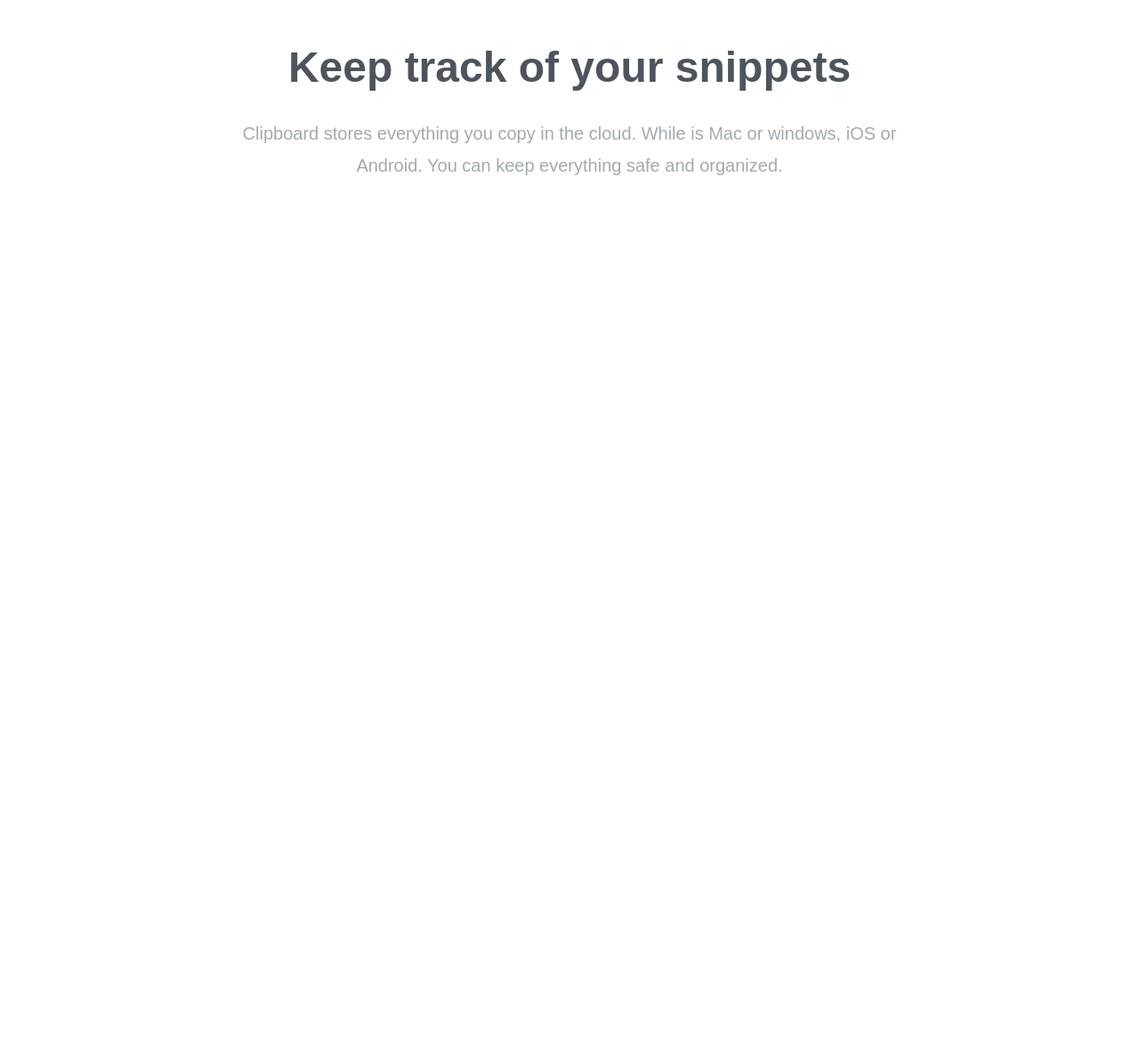
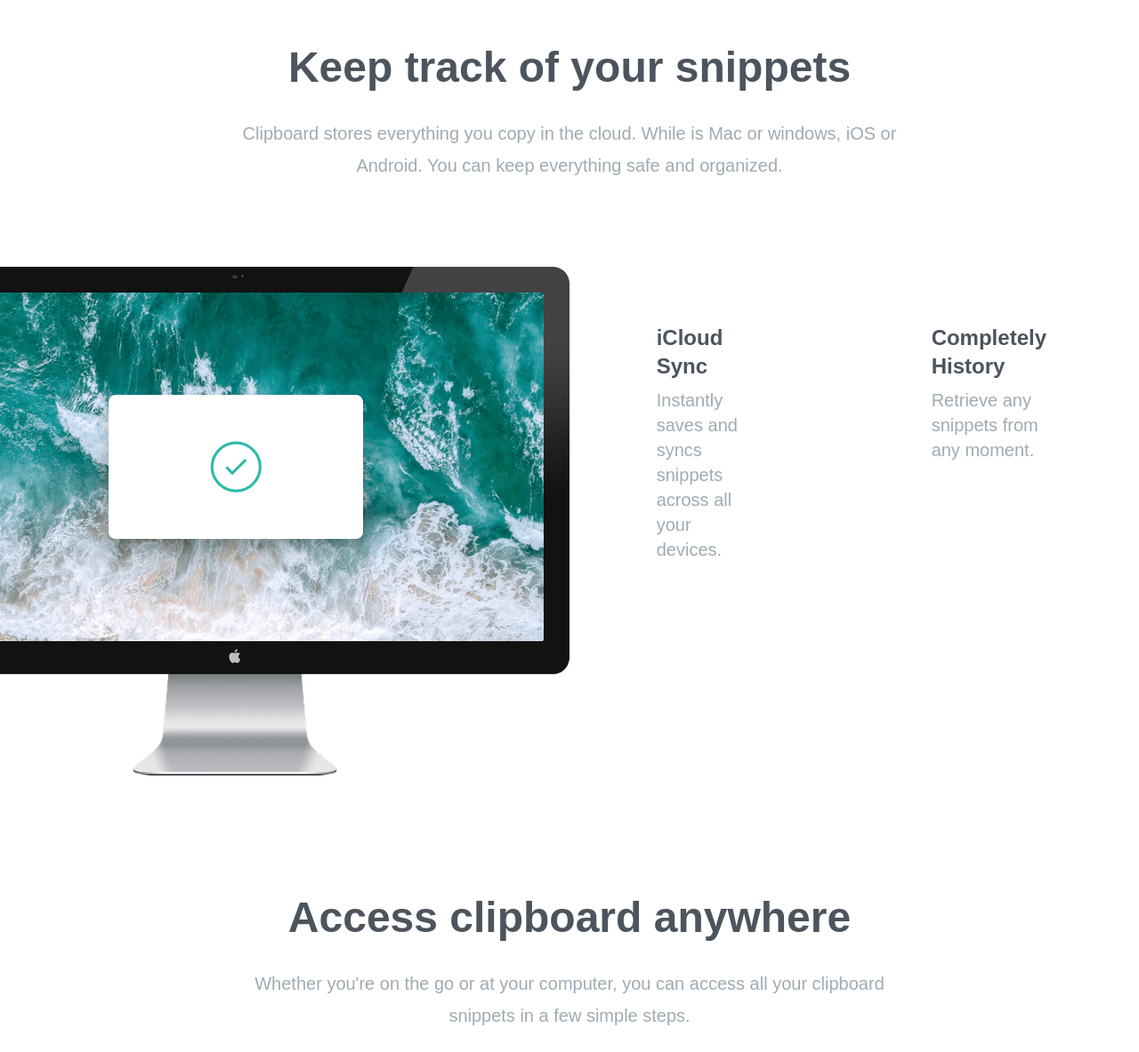
Before and after one commit to Mldamico/tailwind-projects, a website: page clipboard/index.html in a window 1280 px wide. Shown: the part 669-1852 px from the top of the page at 89% size. Before the commit the page ends 969 px from the top, so only its background shows below. Drawn offline with Linux system fonts and the light colour scheme; a web font is replaced by a local one.

Commit message:
Section features and access

```diff
--- a/clipboard/index.html
+++ b/clipboard/index.html
@@ -14,7 +14,7 @@
 
 <body>
   <section id="hero">
-    <div class="section-container  mb-40 px-10 pt-16">
+    <div class="section-container mb-40 pt-16">
       <img class="mx-auto my-16" src="images/logo.svg" alt="Logo Clipboard">
       <h3>The copy lifesaver dream</h3>
       <p class="max-w-3xl mx-auto mb-10 text-2xl text-grayishBlue">
@@ -44,14 +44,58 @@
   </section>
 
   <section id="snippets">
-    <div class="section-container my-20 px-10">
+    <div class="section-container my-20">
       <h3>Keep track of your snippets</h3>
-      <p class="max-w-3xl mx-auto mb-24 text-xl leading-9 text-center text-grayishBlue">
+      <p class="section-text">
         Clipboard stores everything you copy in the cloud. While is Mac or windows, iOS or Android. You can keep
         everything safe and organized.
       </p>
     </div>
   </section>
+
+  <section id="features">
+    <div class="section-container my-20">
+      <div class="flex flex-col md:flex-row md:space-x-32 relative">
+        <div class="md:w-1/2">
+          <img src="images/image-computer.png" alt="Computer" class="md:absolute top-0 right-[50%]">
+        </div>
+        <div class="item-container">
+          <div>
+            <h5 class="mb-2 text-2xl font-bold text-darkGrayishBlue">Quick Search</h5>
+            <p class="max-w-md text-grayishBlue">
+              Easily search your snippets by content, category, web address, application and more.
+            </p>
+          </div>
+        </div>
+        <div class="item-container">
+          <div>
+            <h5 class="mb-2 text-2xl font-bold text-darkGrayishBlue">iCloud Sync</h5>
+            <p class="max-w-md text-grayishBlue">
+              Instantly saves and syncs snippets across all your devices.
+            </p>
+          </div>
+        </div>
+        <div class="item-container">
+          <div>
+            <h5 class="mb-2 text-2xl font-bold text-darkGrayishBlue">Completely History</h5>
+            <p class="max-w-md text-grayishBlue">
+              Retrieve any snippets from any moment.
+            </p>
+          </div>
+        </div>
+      </div>
+    </div>
+  </section>
+
+  <section id="access">
+    <div class="section-container my-20">
+      <h3>Access clipboard anywhere</h3>
+      <p class="section-text">
+        Whether you're on the go or at your computer, you can access all your clipboard snippets in a few simple steps.
+      </p>
+      <img src="images/image-devices.png" alt="Devices" class="mx-auto">
+    </div>
+  </section>
 </body>
 
 </html>
--- a/clipboard/input.css
+++ b/clipboard/input.css
@@ -10,11 +10,19 @@
 }
 
 .section-container {
-  @apply max-w-6xl mx-auto text-center;
+  @apply max-w-6xl mx-auto text-center px-10;
+}
+
+.item-container {
+  @apply flex flex-col mt-16 mb-24 space-y-12 text-xl md:mb-60 md:text-left md:pl-16 md:w-1/2;
 }
 
 .button-container {
   @apply flex flex-col justify-center w-full space-y-6 text-xl text-white md:flex-row md:space-y-0 md:space-x-4;
+}
+
+.section-text {
+  @apply max-w-3xl mx-auto mb-24 text-xl leading-9 text-center text-grayishBlue;
 }
 
 
```
Also changed, not shown: clipboard/css/style.css.
